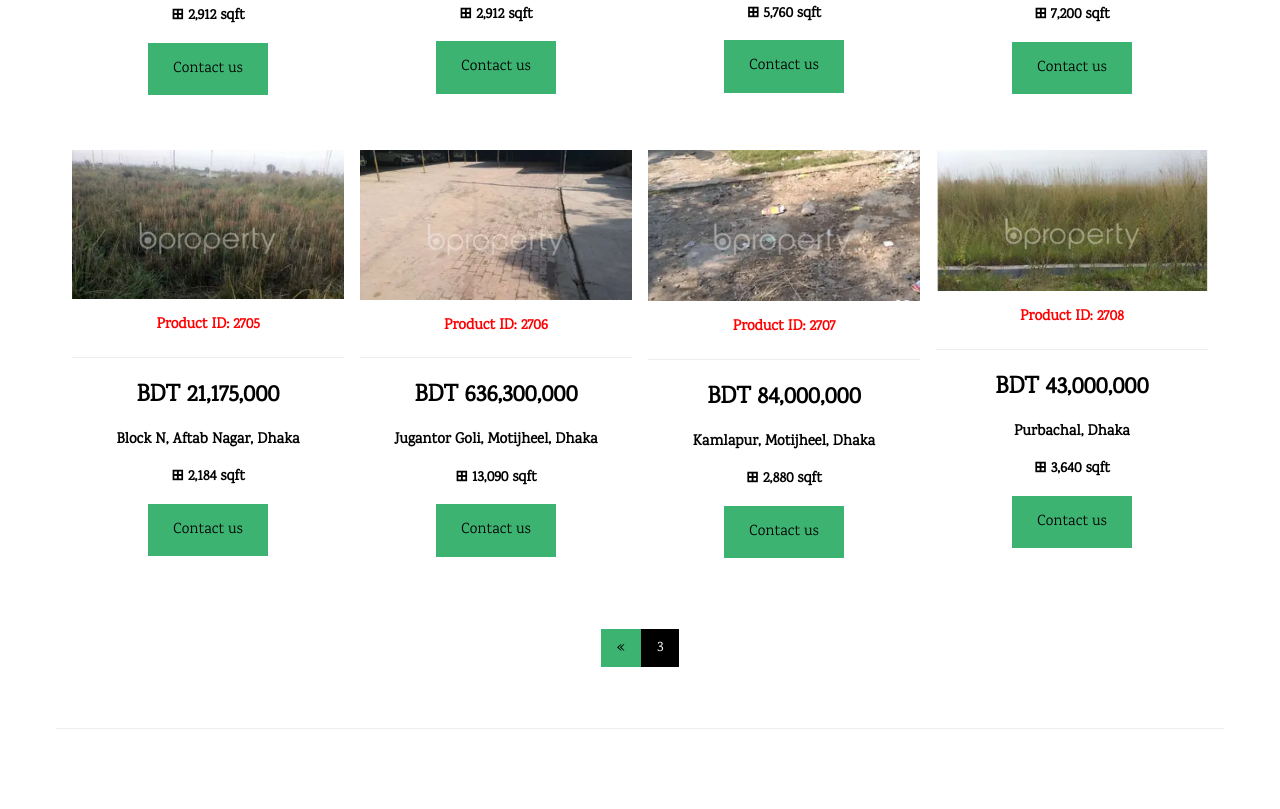
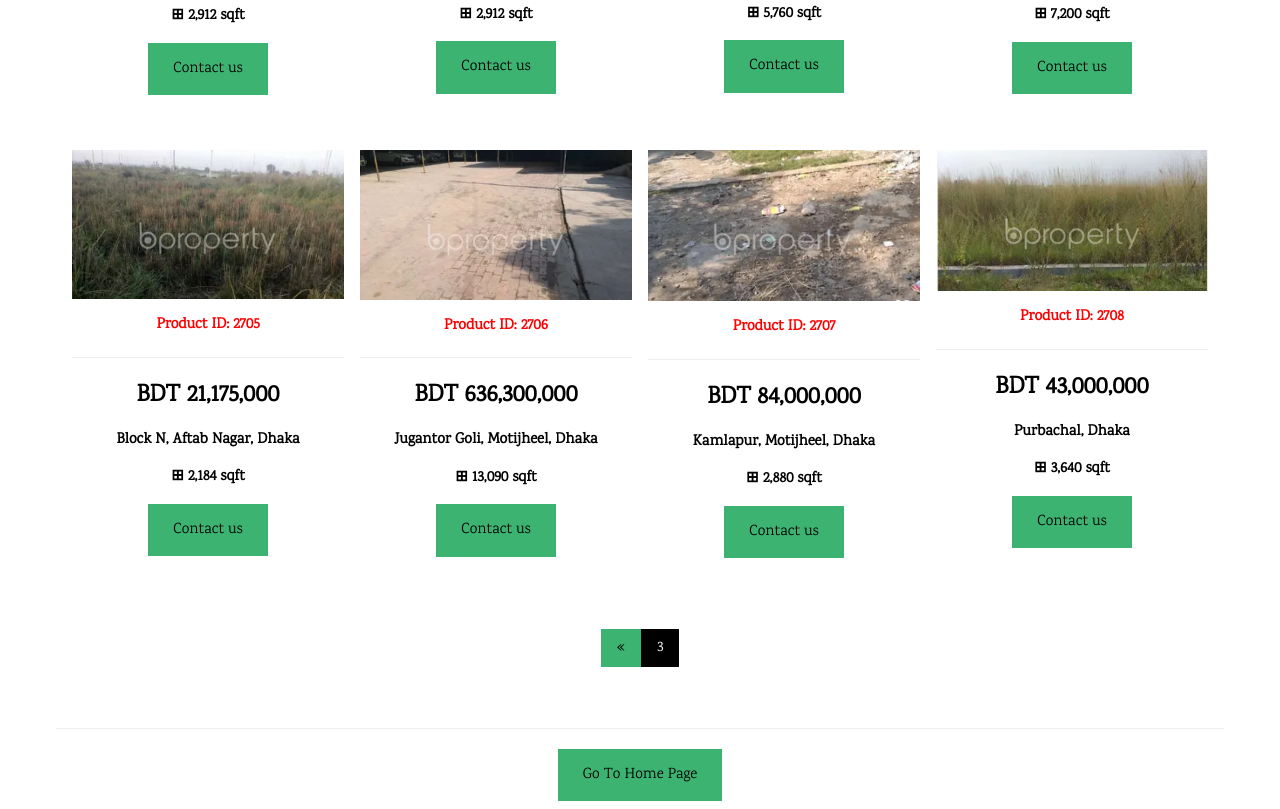
Before and after one commit to forhad96rion/Buy-land-03, a plain HTML site: page index.html in a window 1280 px wide. Shown: the part 435-1244 px from the top of the page. Before the commit the page ends 1192 px from the top, so only its background shows below. Drawn offline with nearby package versions, Linux system fonts and the light colour scheme.

Commit message:
Update index.html

```diff
--- a/index.html
+++ b/index.html
@@ -158,7 +158,7 @@ a:hover{
   <hr id="about">
 
 
-
+  <center><a href="https://forhad96rion.github.io/Land-Management-System/">Go To Home Page</a> </center>
 
 
 <!-- End page content -->
```
